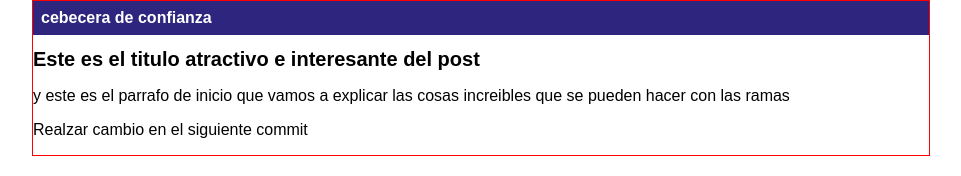
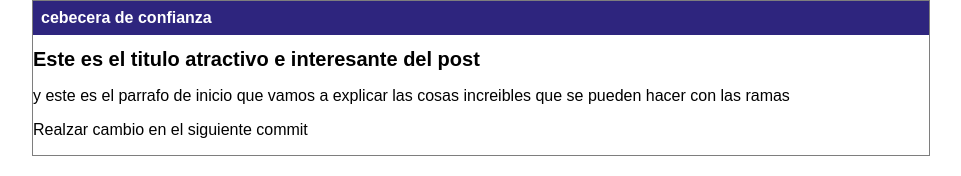
Before and after one commit to Henrivalt/HyperBlog, a plain HTML site: page index.html in a window 1280 px wide. Shown: the whole page, without its empty margins (159-1120 px from the left). Drawn offline with Linux system fonts and the light colour scheme.

Commit message:
Se cambiaron las lineas del borde

```diff
--- a/css/estilos.css
+++ b/css/estilos.css
@@ -10,7 +10,7 @@ body{
     width:70%;
     padding:0;
     text-align:left;
-    border:1px solid Red;
+    border:1px solid rgb(126, 126, 126);
     margin:0 auto;
 }
 #container h1{
```
